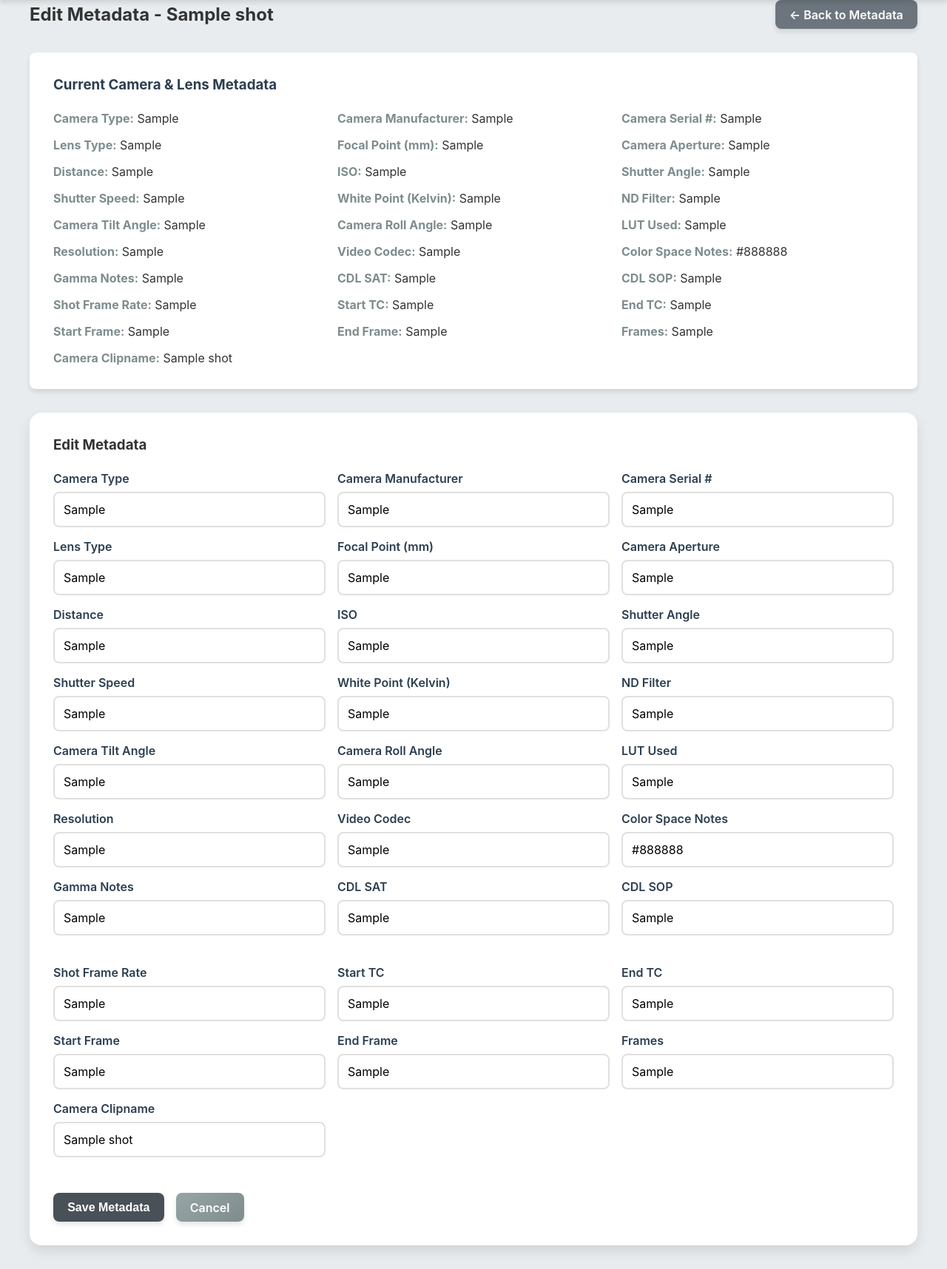
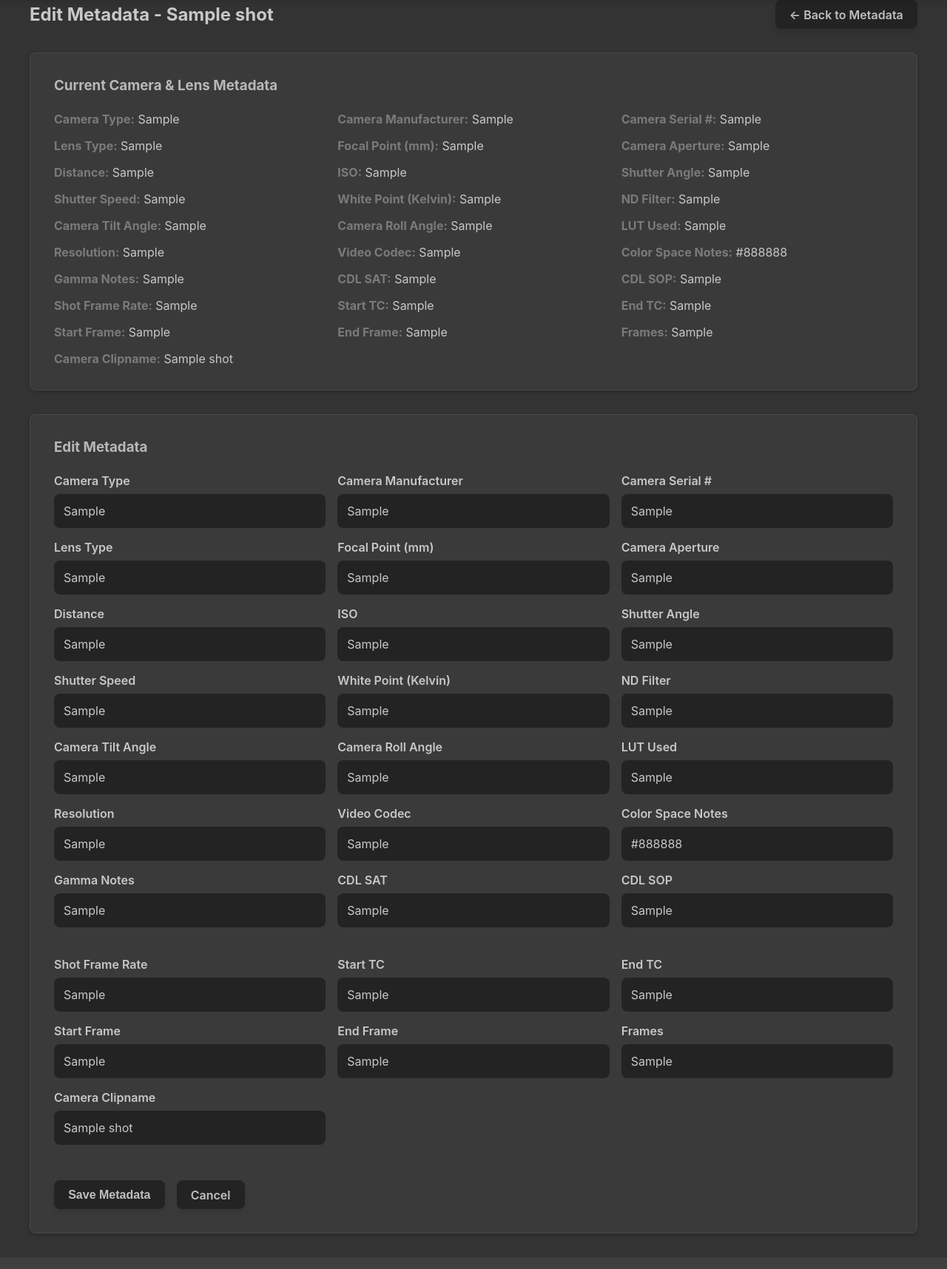
Before and after one commit to jimdelaslim/vfx-tracker, a Flask app: page /shot/1/metadata in a window 1280 px wide. Shown: the part 152-1868 px from the top of the page at 74% size. After the commit the page ends 1826 px from the top, so only its background shows below. Run offline with Flask 3, Linux system fonts and the light colour scheme; tables that the repository leaves empty hold one stand-in row (values such as "Sample post").

Commit message:
Edit Metadata page: greyscale palette
- templates/metadata.html restyled to established dark palette
- Page bg #333333, panel #3a3a3a with #4a4a4a border
- input[type=text] rules written as identical-specificity selector inside page's own style block, winning by source order without !important or new class
- Label pre-emption fix for base.html's global label{color:#2c3e50}
- Read-only Current Camera & Lens Metadata card: labels muted #7a7a7a, values inherit primary text
- 'Import metadata CSV' fallback link: blue #667eea removed, primary text #c8c8c8 with underline for affordance
- Back to Metadata, Save Metadata, Cancel unified under new .metadata-btn class matching established button token
- No route, form field name, or JS behaviour changes

```diff
--- a/templates/metadata.html
+++ b/templates/metadata.html
@@ -1,55 +1,96 @@
 {% extends "base.html" %}
 
 {% block content %}
+<style>
+body {
+    background: #333333 !important;
+    color: #c8c8c8;
+    margin: 0;
+}
+
+label {
+    color: #c8c8c8;
+}
+
+.card {
+    background: #3a3a3a;
+    border: 1px solid #4a4a4a;
+    border-radius: 8px;
+    box-shadow: 0 2px 4px rgba(0,0,0,0.2);
+}
+
+input[type="text"] {
+    background: #232323;
+    border: 1px solid transparent;
+    color: #c8c8c8;
+}
+
+input[type="text"]:focus {
+    outline: none;
+    border-color: #5a5a5a;
+    background: #282828;
+    box-shadow: none;
+}
+
+.metadata-btn {
+    background: #232323;
+    color: #c0c0c0;
+    border: none;
+}
+
+.metadata-btn:hover {
+    background: #3d3d3d;
+}
+</style>
 <div style="max-width: 1200px; margin: 0 auto;">
     <div style="display: flex; align-items: center; justify-content: space-between; margin-bottom: 2rem;">
         <h2>Edit Metadata - {{ shot.clip_name }}</h2>
-        <a href="/metadata/overview" class="btn btn-secondary" style="background: #6c757d; color: white; text-decoration: none;"><- Back to Metadata</a>
+        <a href="/metadata/overview" class="btn metadata-btn" style="text-decoration: none;"><- Back to Metadata</a>
     </div>
 
     <!-- Display Current Metadata (Read-Only) -->
-    <div style="background: white; padding: 2rem; border-radius: 8px; margin-bottom: 2rem; box-shadow: 0 4px 6px rgba(0,0,0,0.1);">
-        <h3 style="margin-bottom: 1.5rem; color: #2c3e50;"> Current Camera & Lens Metadata</h3>
+    <div style="background: #3a3a3a; border: 1px solid #4a4a4a; padding: 2rem; border-radius: 8px; margin-bottom: 2rem; box-shadow: 0 2px 4px rgba(0,0,0,0.2);">
+        <h3 style="margin-bottom: 1.5rem; color: #b8b8b8;"> Current Camera & Lens Metadata</h3>
 
         {% if shot.camera or shot.lens or shot.lut or shot.iso or shot.resolution or shot.codec %}
         <div style="display: grid; grid-template-columns: 1fr 1fr 1fr; gap: 1rem;">
-            {% if shot.camera %}<div><strong style="color: #7f8c8d;">Camera Type:</strong> {{ shot.camera }}</div>{% endif %}
-            {% if shot.camera_manufacturer %}<div><strong style="color: #7f8c8d;">Camera Manufacturer:</strong> {{ shot.camera_manufacturer }}</div>{% endif %}
-            {% if shot.camera_serial %}<div><strong style="color: #7f8c8d;">Camera Serial #:</strong> {{ shot.camera_serial }}</div>{% endif %}
-            {% if shot.lens %}<div><strong style="color: #7f8c8d;">Lens Type:</strong> {{ shot.lens }}</div>{% endif %}
-            {% if shot.focal_length %}<div><strong style="color: #7f8c8d;">Focal Point (mm):</strong> {{ shot.focal_length }}</div>{% endif %}
-            {% if shot.t_stop %}<div><strong style="color: #7f8c8d;">Camera Aperture:</strong> {{ shot.t_stop }}</div>{% endif %}
-            {% if shot.distance %}<div><strong style="color: #7f8c8d;">Distance:</strong> {{ shot.distance }}</div>{% endif %}
-            {% if shot.iso %}<div><strong style="color: #7f8c8d;">ISO:</strong> {{ shot.iso }}</div>{% endif %}
-            {% if shot.shutter_angle %}<div><strong style="color: #7f8c8d;">Shutter Angle:</strong> {{ shot.shutter_angle }}</div>{% endif %}
-            {% if shot.shutter_speed %}<div><strong style="color: #7f8c8d;">Shutter Speed:</strong> {{ shot.shutter_speed }}</div>{% endif %}
-            {% if shot.white_balance %}<div><strong style="color: #7f8c8d;">White Point (Kelvin):</strong> {{ shot.white_balance }}</div>{% endif %}
-            {% if shot.nd_filter %}<div><strong style="color: #7f8c8d;">ND Filter:</strong> {{ shot.nd_filter }}</div>{% endif %}
-            {% if shot.camera_tilt %}<div><strong style="color: #7f8c8d;">Camera Tilt Angle:</strong> {{ shot.camera_tilt }}</div>{% endif %}
-            {% if shot.camera_roll %}<div><strong style="color: #7f8c8d;">Camera Roll Angle:</strong> {{ shot.camera_roll }}</div>{% endif %}
-            {% if shot.lut %}<div><strong style="color: #7f8c8d;">LUT Used:</strong> {{ shot.lut }}</div>{% endif %}
-            {% if shot.resolution %}<div><strong style="color: #7f8c8d;">Resolution:</strong> {{ shot.resolution }}</div>{% endif %}
-            {% if shot.codec %}<div><strong style="color: #7f8c8d;">Video Codec:</strong> {{ shot.codec }}</div>{% endif %}
-            {% if shot.color_space %}<div><strong style="color: #7f8c8d;">Color Space Notes:</strong> {{ shot.color_space }}</div>{% endif %}
-            {% if shot.gamma %}<div><strong style="color: #7f8c8d;">Gamma Notes:</strong> {{ shot.gamma }}</div>{% endif %}
-            {% if shot.cdl_sat %}<div><strong style="color: #7f8c8d;">CDL SAT:</strong> {{ shot.cdl_sat }}</div>{% endif %}
-            {% if shot.cdl_sop %}<div><strong style="color: #7f8c8d;">CDL SOP:</strong> {{ shot.cdl_sop }}</div>{% endif %}
-            {% if shot.shot_frame_rate %}<div><strong style="color: #7f8c8d;">Shot Frame Rate:</strong> {{ shot.shot_frame_rate }}</div>{% endif %}
-            {% if shot.start_tc %}<div><strong style="color: #7f8c8d;">Start TC:</strong> {{ shot.start_tc }}</div>{% endif %}
-            {% if shot.end_tc %}<div><strong style="color: #7f8c8d;">End TC:</strong> {{ shot.end_tc }}</div>{% endif %}
-            {% if shot.start_frame %}<div><strong style="color: #7f8c8d;">Start Frame:</strong> {{ shot.start_frame }}</div>{% endif %}
-            {% if shot.end_frame %}<div><strong style="color: #7f8c8d;">End Frame:</strong> {{ shot.end_frame }}</div>{% endif %}
-            {% if shot.total_frames %}<div><strong style="color: #7f8c8d;">Frames:</strong> {{ shot.total_frames }}</div>{% endif %}
-            {% if shot.camera_clipname %}<div><strong style="color: #7f8c8d;">Camera Clipname:</strong> {{ shot.camera_clipname }}</div>{% endif %}
+            {% if shot.camera %}<div><strong style="color: #7a7a7a;">Camera Type:</strong> {{ shot.camera }}</div>{% endif %}
+            {% if shot.camera_manufacturer %}<div><strong style="color: #7a7a7a;">Camera Manufacturer:</strong> {{ shot.camera_manufacturer }}</div>{% endif %}
+            {% if shot.camera_serial %}<div><strong style="color: #7a7a7a;">Camera Serial #:</strong> {{ shot.camera_serial }}</div>{% endif %}
+            {% if shot.lens %}<div><strong style="color: #7a7a7a;">Lens Type:</strong> {{ shot.lens }}</div>{% endif %}
+            {% if shot.focal_length %}<div><strong style="color: #7a7a7a;">Focal Point (mm):</strong> {{ shot.focal_length }}</div>{% endif %}
+            {% if shot.t_stop %}<div><strong style="color: #7a7a7a;">Camera Aperture:</strong> {{ shot.t_stop }}</div>{% endif %}
+            {% if shot.distance %}<div><strong style="color: #7a7a7a;">Distance:</strong> {{ shot.distance }}</div>{% endif %}
+            {% if shot.iso %}<div><strong style="color: #7a7a7a;">ISO:</strong> {{ shot.iso }}</div>{% endif %}
+            {% if shot.shutter_angle %}<div><strong style="color: #7a7a7a;">Shutter Angle:</strong> {{ shot.shutter_angle }}</div>{% endif %}
+            {% if shot.shutter_speed %}<div><strong style="color: #7a7a7a;">Shutter Speed:</strong> {{ shot.shutter_speed }}</div>{% endif %}
+            {% if shot.white_balance %}<div><strong style="color: #7a7a7a;">White Point (Kelvin):</strong> {{ shot.white_balance }}</div>{% endif %}
+            {% if shot.nd_filter %}<div><strong style="color: #7a7a7a;">ND Filter:</strong> {{ shot.nd_filter }}</div>{% endif %}
+            {% if shot.camera_tilt %}<div><strong style="color: #7a7a7a;">Camera Tilt Angle:</strong> {{ shot.camera_tilt }}</div>{% endif %}
+            {% if shot.camera_roll %}<div><strong style="color: #7a7a7a;">Camera Roll Angle:</strong> {{ shot.camera_roll }}</div>{% endif %}
+            {% if shot.lut %}<div><strong style="color: #7a7a7a;">LUT Used:</strong> {{ shot.lut }}</div>{% endif %}
+            {% if shot.resolution %}<div><strong style="color: #7a7a7a;">Resolution:</strong> {{ shot.resolution }}</div>{% endif %}
+            {% if shot.codec %}<div><strong style="color: #7a7a7a;">Video Codec:</strong> {{ shot.codec }}</div>{% endif %}
+            {% if shot.color_space %}<div><strong style="color: #7a7a7a;">Color Space Notes:</strong> {{ shot.color_space }}</div>{% endif %}
+            {% if shot.gamma %}<div><strong style="color: #7a7a7a;">Gamma Notes:</strong> {{ shot.gamma }}</div>{% endif %}
+            {% if shot.cdl_sat %}<div><strong style="color: #7a7a7a;">CDL SAT:</strong> {{ shot.cdl_sat }}</div>{% endif %}
+            {% if shot.cdl_sop %}<div><strong style="color: #7a7a7a;">CDL SOP:</strong> {{ shot.cdl_sop }}</div>{% endif %}
+            {% if shot.shot_frame_rate %}<div><strong style="color: #7a7a7a;">Shot Frame Rate:</strong> {{ shot.shot_frame_rate }}</div>{% endif %}
+            {% if shot.start_tc %}<div><strong style="color: #7a7a7a;">Start TC:</strong> {{ shot.start_tc }}</div>{% endif %}
+            {% if shot.end_tc %}<div><strong style="color: #7a7a7a;">End TC:</strong> {{ shot.end_tc }}</div>{% endif %}
+            {% if shot.start_frame %}<div><strong style="color: #7a7a7a;">Start Frame:</strong> {{ shot.start_frame }}</div>{% endif %}
+            {% if shot.end_frame %}<div><strong style="color: #7a7a7a;">End Frame:</strong> {{ shot.end_frame }}</div>{% endif %}
+            {% if shot.total_frames %}<div><strong style="color: #7a7a7a;">Frames:</strong> {{ shot.total_frames }}</div>{% endif %}
+            {% if shot.camera_clipname %}<div><strong style="color: #7a7a7a;">Camera Clipname:</strong> {{ shot.camera_clipname }}</div>{% endif %}
         </div>
         {% else %}
-        <p style="color: #7f8c8d; font-style: italic;">No metadata imported yet. <a href="/import/metadata" style="color: #667eea;">Import metadata CSV</a></p>
+        <p style="color: #7a7a7a; font-style: italic;">No metadata imported yet. <a href="/import/metadata" style="color: #c8c8c8; text-decoration: underline;">Import metadata CSV</a></p>
         {% endif %}
     </div>
 
     <!-- Edit Form -->
     <div class="card">
-        <h3 style="margin-bottom: 1.5rem;">Edit Metadata</h3>
+        <h3 style="margin-bottom: 1.5rem; color: #b8b8b8;">Edit Metadata</h3>
 
         <form method="POST" action="/shot/{{ shot.id }}/metadata/update">
             <div style="display: grid; grid-template-columns: 1fr 1fr 1fr; gap: 1rem; margin-bottom: 1.5rem;">
@@ -168,8 +209,8 @@
             </div>
 
             <div style="display: flex; gap: 1rem;">
-                <button type="submit" class="btn">Save Metadata</button>
-                <a href="/" class="btn btn-secondary">Cancel</a>
+                <button type="submit" class="btn metadata-btn">Save Metadata</button>
+                <a href="/" class="btn metadata-btn">Cancel</a>
             </div>
         </form>
     </div>
```
